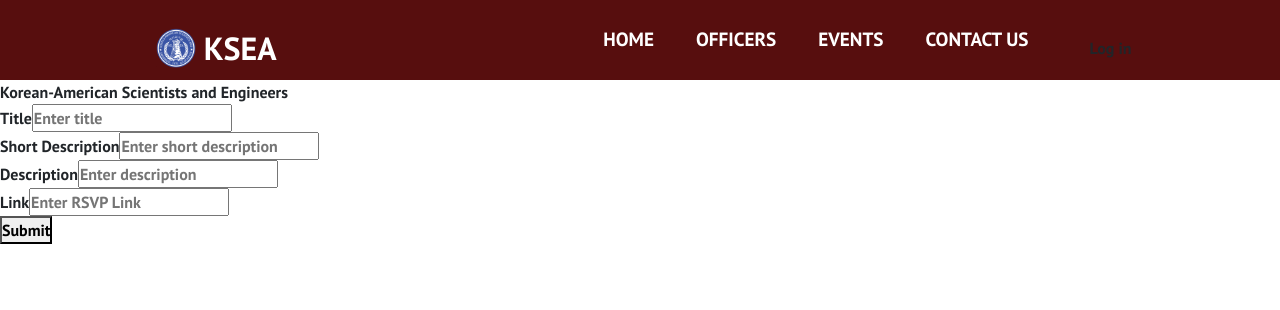
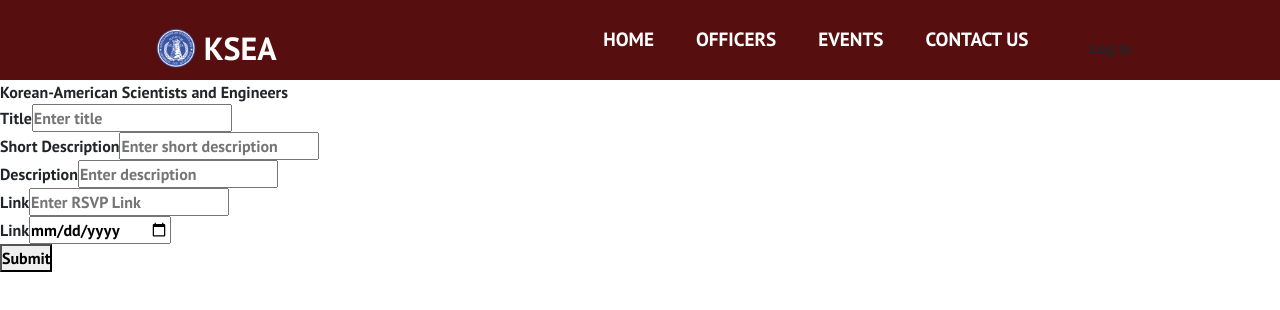
Before and after one commit to sanghlee98/cicd_testing, a React (Create React App) app in the folder client/: page /add-event in a window 1280 px wide. Shown: the top 310 px of the page. Built offline with nearby package versions, Linux system fonts and the light colour scheme; the HTML template or start-up script is replaced by a standard one.

Commit message:
Updated edit event

```diff
--- a/client/src/Model.js
+++ b/client/src/Model.js
@@ -1,7 +1,14 @@
 import React, { Component } from 'react';
+import axios from "axios"
+import { Link, useHistory } from 'react-router-dom';
 
 export default class Model extends Component {
+
     render() {
+
+        const rsvp_link= () => {
+          window.open('https://docs.google.com/forms/d/1VZGCe78UmtgvABR9fegTkmfkI701JS5dEQLs_gDoR_E/prefill')
+        }
         let modelStyle = {
             display: 'block',
             backgroundColor: 'rgba(0,0,0,0.8)',
@@ -18,7 +25,7 @@ export default class Model extends Component {
                             <img src={this.props.img} className="img-fluid" />
                             <h5 className="modal-text">{this.props.shortDes}</h5>
                             <p>{this.props.desc}</p>
-                            <p><a href={this.props.link} className="btn btn-primary" target="_blank">RSVP Link</a></p>
+                            <button className="btn btn-outline-danger delete-event" onClick={()=>rsvp_link()}>RSVP LINK</button>
                         </div>
                     </div>
                 </div>
--- a/client/src/components/Cards.js
+++ b/client/src/components/Cards.js
@@ -4,7 +4,7 @@ import eventData from './eventData';
 import { Link } from 'react-router-dom';
 import Model from '../Model';
 import axios from "axios"
-
+import {format} from 'date-fns'
 function Cards({user}){
 
 
@@ -13,7 +13,8 @@ function Cards({user}){
         title:"",
         shortDesc: "",
         desc:'',
-        link:''}]
+        link:'',
+        date:''}]
     const [model, setModel] = useState(false);
     const [tempdata, setTempdata] = useState([]);
     const [noOfElement, setnoOfElement] = useState(8);
@@ -23,16 +24,17 @@ function Cards({user}){
         title:"",
         shortDesc: "",
         desc:'',
-        link:''
+        link:'',
+        date:''
     })
     const [eventList, seteventList] = useState();
     const [slic, setSlic] = useState([]);
     const [state, setState] = useState(initialState);
 
 
-    const getData = (title,shortDes, desc) =>{
+    const getData = (title,shortDes, desc, date) =>{
         console.log(initialState.title)
-        let tempData = [title,shortDes,desc];
+        let tempData = [title,shortDes,desc, date];
         setTempdata(item=>[1, ...tempData]);
         console.log(tempdata)
         console.log(title)
@@ -69,11 +71,10 @@ function Cards({user}){
 
     }
     const deleteEvent= (_id) => {
-
+        console.log(_id)
         axios.post("/api/delete", _id)
         .then(res => {
             console.log(res)
-
         })
     }
 
@@ -143,11 +144,8 @@ function Cards({user}){
 
             <span>{temp_()[0]}</span>
 
-            {state.data?.map(({_id, title, shortDesc, desc}) => {
-            // <li className="travelcompany-input">
-            //     <span className="input-label">{title }</span>
+            {state.data?.map(({_id, title, shortDesc, desc, date}) => {
 
-            // </li>
             return(
 
 
@@ -155,14 +153,14 @@ function Cards({user}){
                     <div className="card p-0 overflow-hidden h-100 shadow">
 
                         <figure className="cards__item__pic-wrap" >
-                            <img src="https://images.pexels.com/photos/20787/pexels-photo.jpg?auto=compress&cs=tinysrgb&h=350" alt="new" className="cards__item__img"/>
+                            <img src="https://cdn2.cincinnatimagazine.com/wp-content/uploads/sites/5/2018/10/AdobeStock_229228930-1536x1024.jpeg" alt="new" className="cards__item__img"/>
                         </figure>
 
                         <div className="card-body">
-
+                            <p className="card-text" type="date" required pattern="\d{4}-\d{2}-\d{2}">Event Date: {date.slice(0,10)}</p>
                             <h5 className="card-title">{title}</h5>
                             <p className="card-text">{shortDesc}</p>
-                            <button className="btn btn-outline-danger" onClick={()=>getData(title, shortDesc, desc)}>RSVP</button>
+                            <button className="btn btn-outline-danger" onClick={()=>getData(title, shortDesc, desc, date)}>RSVP</button>
                             <div>
                                 {user.auth ?
                                     <button className="btn btn-outline-danger delete-event" onClick={()=>deleteEvent(_id)}>Delete event</button> : null
--- a/client/src/components/pages/EventForm.js
+++ b/client/src/components/pages/EventForm.js
@@ -10,11 +10,13 @@ function EventForm(){
   const [shortDesc, setShortDesc] = useState('')
   const [desc, setDesc] = useState('')
   const [link, setLink] = useState('')
+  const [date, setDate] = useState('')
   const [values, setValues] = useState({
       title:"",
       shortDesc:"",
       desc:"",
-      link:""
+      link:"",
+      date:""
   })
 
   const handleTitleChange = event => {
@@ -50,8 +52,6 @@ function EventForm(){
         alert(res.data.msg )
         console.log(res.data)
 
-        //insert data
-
         history.push("/add-event")
       }
       else{
@@ -62,13 +62,6 @@ function EventForm(){
     .catch(err => {
       console.log(err)
     })
-    // alert(`Your state values: \n
-    //         Title: ${title} \n
-    //         Short Description: ${shortDesc} \n
-    //         Description: ${desc} \n
-    //         Link: ${link} \n
-    //         Change function Here`);
-
   };
 
   return (
@@ -114,6 +107,16 @@ function EventForm(){
           value={values.link}
         />
       </div>
+      <div>
+        <label>Link</label>
+        <input
+          type="date"
+          name="date"
+          placeholder="Enter event date (MM/DD/YY)"
+          onChange={handleChange}
+          value={values.date}
+        />
+      </div>
       <button type="submit">
         Submit
       </button>
```
Also changed, not shown: 1 other file (tests, documents, lock files or other folders).
